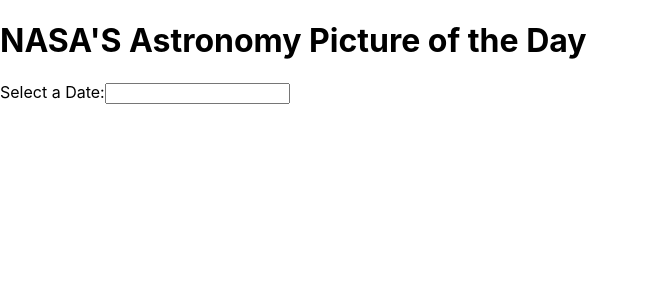
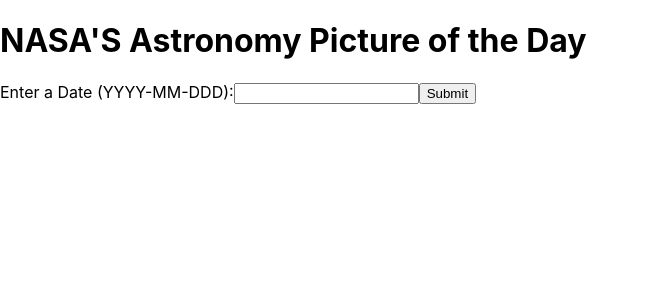
Before and after one commit to DmattyD/Nasa-Pic-Calendar---React, a React (Create React App) app: page / in a window 1280 px wide. Shown: the top 300 px of the page, without its empty margins (0-648 px from the left). Built offline with nearby package versions, Linux system fonts and the light colour scheme; no server answers.

Commit message:
late night commit

```diff
--- a/src/App.js
+++ b/src/App.js
@@ -36,7 +36,9 @@
   }
 
   /// this is the change date function
-  changeDate = dateFromInput => {
+  changeDate = e => {
+    e.preventDefault();
+    let dateFromInput = e.target[0].value
     this.setState({ date: dateFromInput});
     this.getPhoto(dateFromInput);
   };
@@ -48,7 +50,7 @@
         <h1>NASA'S Astronomy Picture of the Day</h1>
         <DateInput
         changeDate={this.changeDate}
-        date={this.state.date}/>
+        />
         <Photo
         photo={this.state.photo}/>
       </div>
--- a/src/components/DateInput.js
+++ b/src/components/DateInput.js
@@ -3,13 +3,11 @@
 import "react-datepicker/dist/react-datepicker.css";
 
 const DateInput = props => (
-   <div>
-       Select a Date:
-       <DatePicker
-       selected={props.date}
-       onChange={props.changeDate}
-       />
-   </div>
+   <form onSubmit={props.changeDage}>
+       Enter a Date (YYYY-MM-DDD):
+       <input />
+       <input type="submit" />
+   </form>
 );
 
 
```
